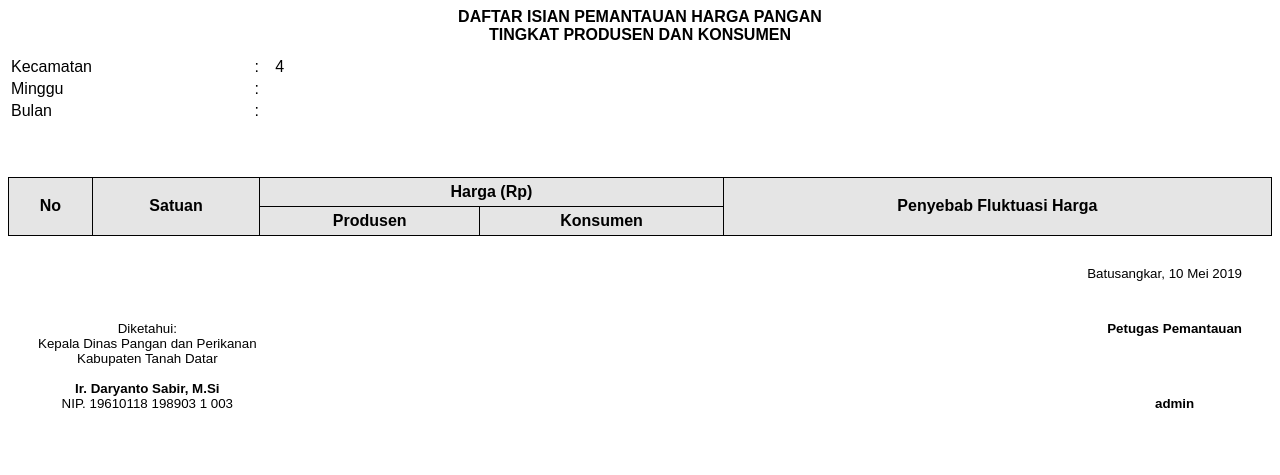
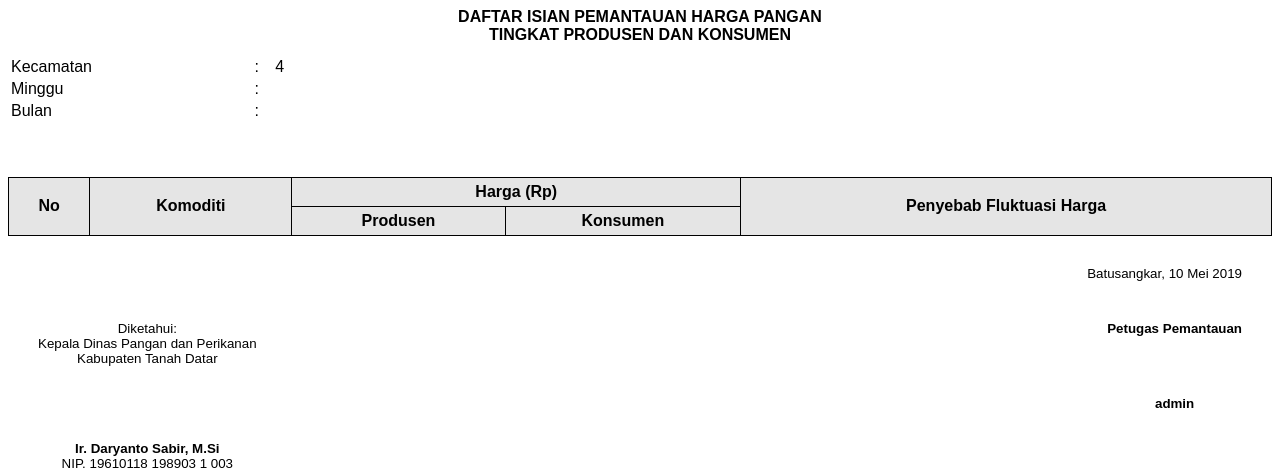
Before and after one commit to egodasa/aplikasi-pencatatan-harga-barang, a PHP site: page /cetak-daftar-isian.php?nm_kecamatan=4 in a window 1280 px wide. Shown: the top 475 px of the page. Run offline with PHP 8.4, Linux system fonts and the light colour scheme; a user stored in the database is signed in; data that the repository does not hold is empty.

Commit message:
Ganti kolom satuan ke komoditi dibagian cetak isian

```diff
--- a/cetak-daftar-isian.php
+++ b/cetak-daftar-isian.php
@@ -123,7 +123,7 @@
       <thead>
         <tr>
           <th class="th" rowspan="2">No</th>
-          <th class="th" rowspan="2">Satuan</th>
+          <th class="th" rowspan="2">Komoditi</th>
           <th class="th" colspan="2">Harga (Rp)</th>
           <th class="th" rowspan="2">Penyebab Fluktuasi Harga</th>
         </tr>
@@ -146,7 +146,7 @@
     </table>
     <div style="text-align: left; margin: 30px 30px 10px 0px; float: right;font-size: 10pt;">Batusangkar, <?=tanggal_indo(date("Y-m-d"))?></div>
     <div style="clear: both;"></div>
-    <div style="text-align: center; margin: 30px 30px 10px 30px; float: left;font-size: 10pt;">Diketahui: <br> Kepala Dinas Pangan dan Perikanan <br> Kabupaten Tanah Datar <br> <br> <b>Ir. Daryanto Sabir, M.Si</b><br>NIP. 19610118 198903 1 003</div>
+    <div style="text-align: center; margin: 30px 30px 10px 30px; float: left;font-size: 10pt;">Diketahui: <br> Kepala Dinas Pangan dan Perikanan <br> Kabupaten Tanah Datar <br> <br><br> <br><br> <br> <b>Ir. Daryanto Sabir, M.Si</b><br>NIP. 19610118 198903 1 003</div>
     <div style="text-align: center; margin: 30px 30px 10px 30px; float: right;font-size: 10pt;"><b>Petugas Pemantauan</b> <br> <br> <br> <br> <b> <br><?=$_SESSION['nama_lengkap']?></b></div>
     <div style="clear: both;"></div>
     <script>
```
